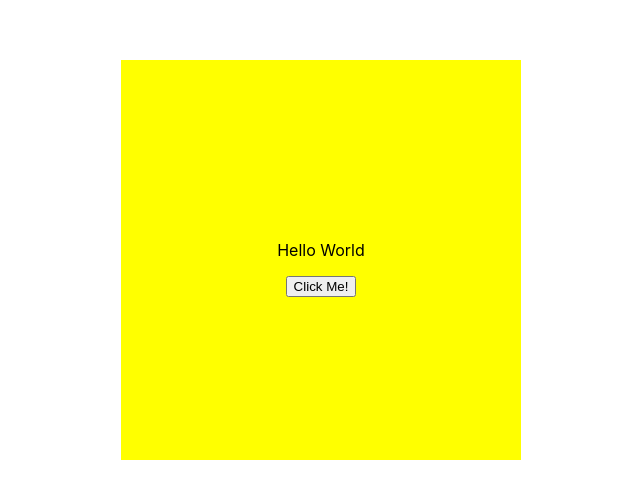
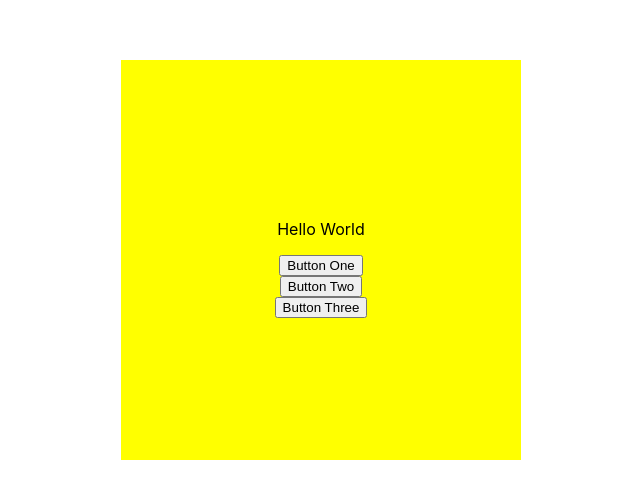
Before and after one commit to Cody-Wise/react-practice, a React (Create React App) app in the folder demoapp/: page / in a window 1280 px wide. Shown: the part 140-638 px from the top of the page, without its empty margins (319-959 px from the left). Built offline with nearby package versions, Linux system fonts and the light colour scheme.

Commit message:
Finished

```diff
--- a/demoapp/src/App.js
+++ b/demoapp/src/App.js
@@ -1,5 +1,6 @@
 import logo from './logo.svg';
 import './App.css';
+import Button from './components/Button';
 
 function App() {
   function handleClick() {
@@ -9,7 +10,9 @@ function App() {
     <div className='App'>
       <div className='square'>
         <p>Hello World</p>
-        <button onClick={handleClick}>Click Me!</button>
+        <Button text='One' />
+        <Button text='Two' />
+        <Button text='Three' />
       </div>
     </div>
   );
--- /dev/null
+++ b/demoapp/src/components/Button.jsx
@@ -0,0 +1,8 @@
+import React from 'react';
+
+export default function Button({ text }) {
+  function handleClick() {
+    alert(`You Clicked Button ${text}`);
+  }
+  return <button onClick={handleClick}>Button {text}</button>;
+}
```
